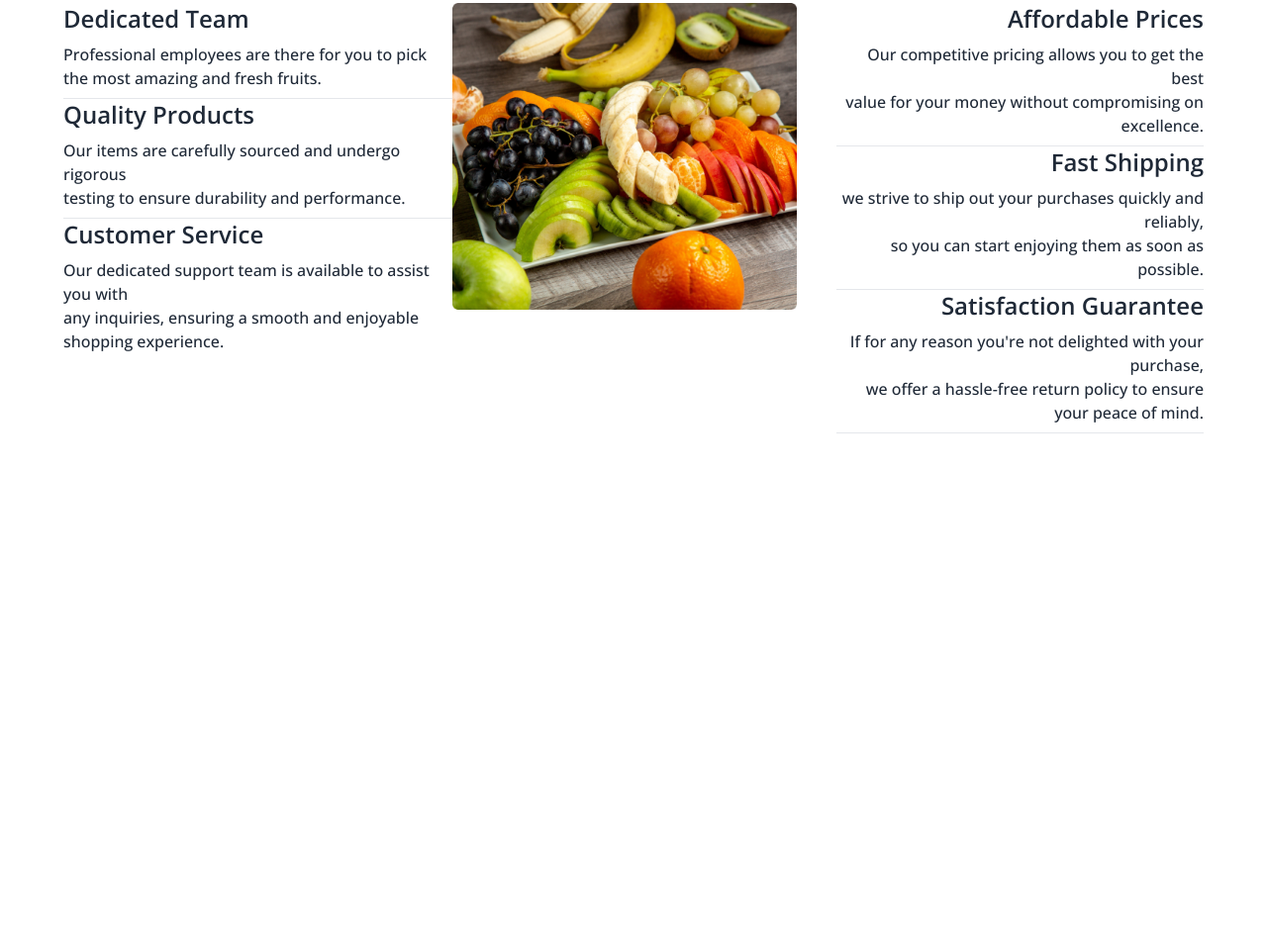
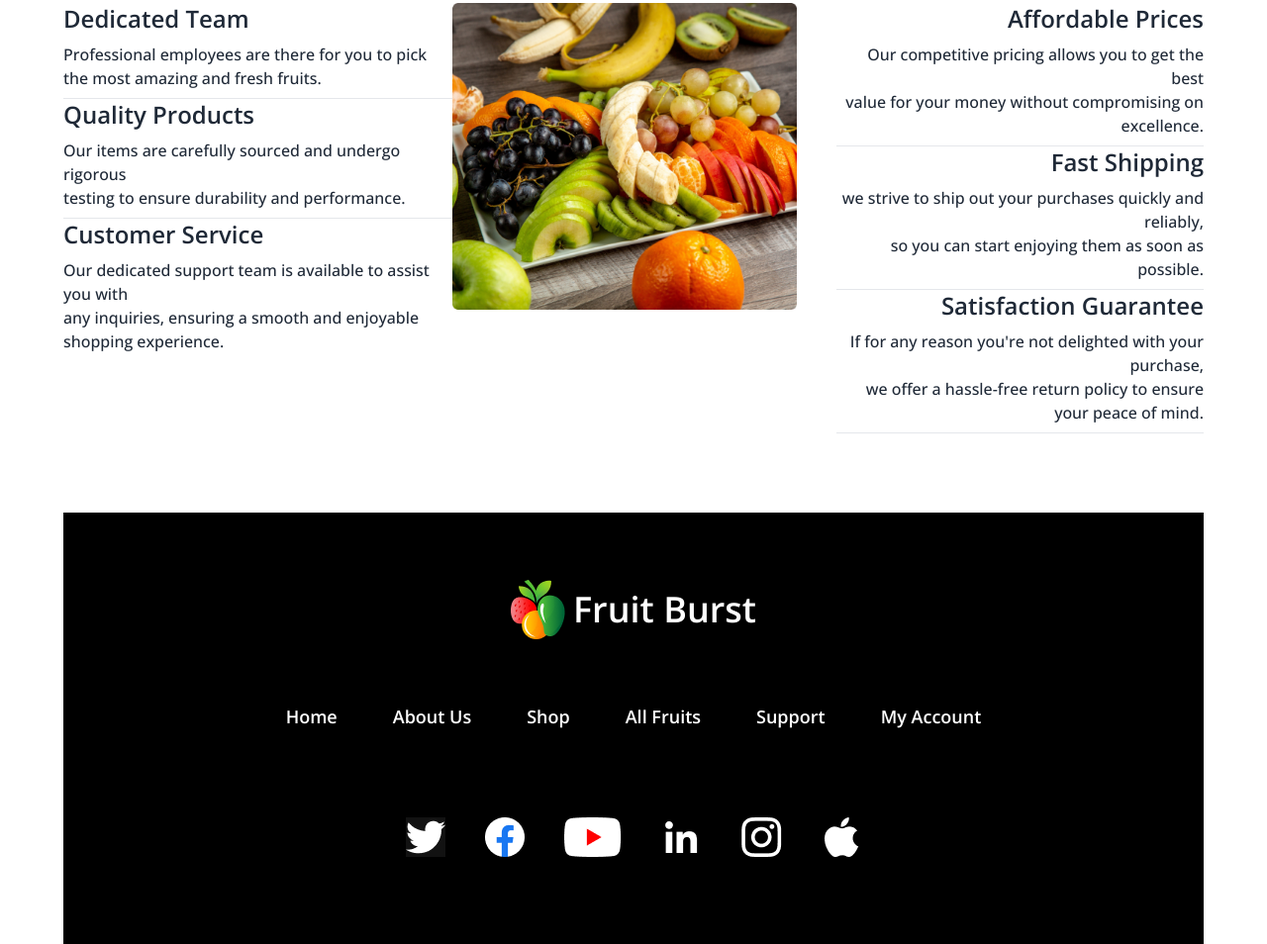
Before and after one commit to MdMozahid/B8A3-fruit-brust-assignment, a plain HTML site: page index.html in a window 1280 px wide. Shown: the part 2614-3568 px from the top of the page at 99% size. Before the commit the page ends 3108 px from the top, so only its background shows below. Drawn offline with nearby package versions, Linux system fonts and the light colour scheme; files whose address does not match are found by name.

Commit message:
footer section added

```diff
--- a/index.html
+++ b/index.html
@@ -5,12 +5,14 @@
      <meta charset="UTF-8">
      <meta name="viewport" content="width=device-width, initial-scale=1.0">
      <title>Fruit Box</title>
+
      <!-- tailwind and daisyui -->
      <link href="https://cdn.jsdelivr.net/npm/daisyui@3.4.0/dist/full.css" rel="stylesheet" type="text/css" />
      <script src="https://cdn.tailwindcss.com"></script>
      <!-- font awesome -->
      <script src="https://kit.fontawesome.com/640ebd01c6.js" crossorigin="anonymous"></script>
-
+     <!-- favcon -->
+     <link rel="shortcut icon" href="images/logo.png" type="image/x-icon">
      <!-- google font -->
      <link rel="preconnect" href="https://fonts.googleapis.com">
      <link rel="preconnect" href="https://fonts.gstatic.com" crossorigin>
@@ -471,10 +473,41 @@
          </section>
          <!-- why choose us done -->
      </main>
+     <!-- footer start -->
+     <footer>
+          <footer class="footer footer-center p-10  mt-20 bg-black text-primary-content ">
+               <div class="flex pt-7">
+                 <img src="images/logo.png" alt="">
+                 <h2 class="text-white text-4xl font-semibold">Fruit Burst</h2>
 
-     <footer>
+               </div>
+               <div class="flex list-none gap-14 pt-6 text-lg text-white font-semibold">
+
+                         <li><a href="">Home</a></li>
+                         <li><a href="">About Us</a></li>
+                         <li><a href="">Shop</a></li>
+                         <li><a href="">All Fruits</a></li>
+                         <li><a href="">Support</a></li>
+                         <li><a href="">My Account</a></li>
+
+
+               </div>
+
+
+               <div>
+                 <div class="grid grid-flow-col gap-10 py-12">
+                   <a href=""><img src="images/twitter .png" alt=""></a>
+                   <a href=""><img src="images/facebook .png" alt=""></a>
+                   <a href=""><img src="images/Youtube.png" alt=""></a>
+                   <a href=""><img src="images/linkedin .png" alt=""></a>
+                   <a href=""><img src="images/instagram .png" alt=""></a>
+                   <a href=""><img src="images/apple .png" alt=""></a>
+                 </div>
+               </div>
+             </footer>
 
      </footer>
+     <!-- footer done -->
 </body>
 
 </html>
```
Also changed, not shown: images/Youtube.png (added), images/apple .png (added), images/facebook .png (added), images/instagram .png (added), images/linkedin .png (added), images/twitter .png (added).
